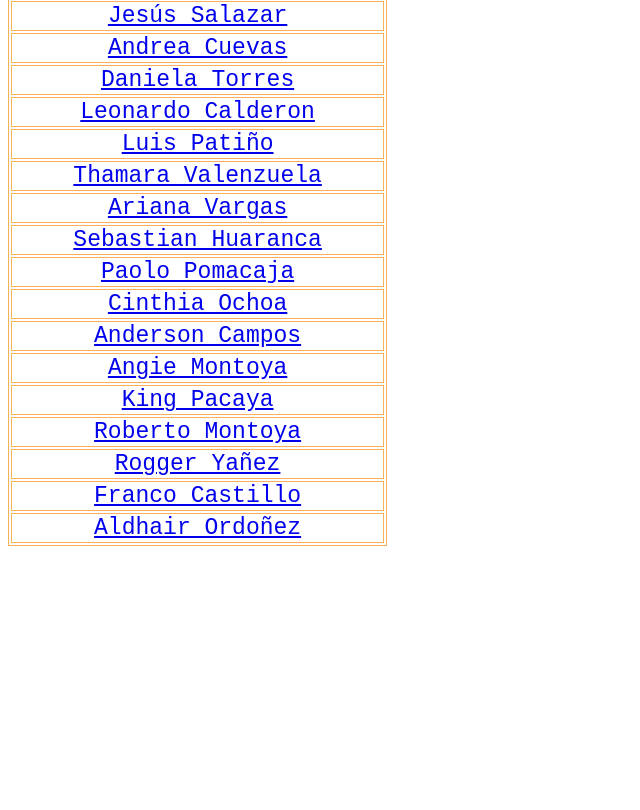
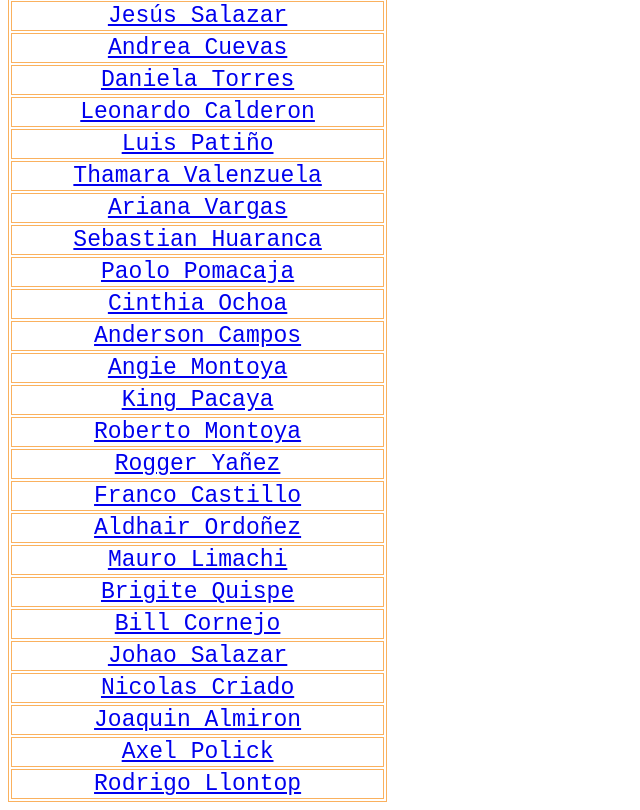
Before and after one commit to Melanie-Cubillas/Melanie-Illari-Cubillas-Alfaro, a plain HTML site: page index.html in a window 1280 px wide. Shown: the part 2221-3031 px from the top of the page, without its empty margins (0-640 px from the left). Before the commit the page ends 2775 px from the top, so only its background shows below. Drawn offline with Linux system fonts and the light colour scheme.

Commit message:
Cambiamos el index

```diff
--- a/index.html
+++ b/index.html
@@ -6,6 +6,7 @@
     <meta name="viewport" content="width=device-width, initial-scale=1.0">
     <title>Melanie Illari Cubillas Alfaro</title>
     <link rel="stylesheet" href="estilo.css">
+    <meta name="google-site-verification" content="9Z2rvJN4XTRZxYEb9VJzBMYRvSKq7dkTRYUVB7B9V48" />
 </head>
 <body>
 <h1 id="grad"> Melanie Illari Cubillas Alfaro </h1>
@@ -192,6 +193,47 @@
             <a href="https://aldhair123.000webhostapp.com/">Aldhair Ordoñez</a>
         </td>
     </tr>
+    <tr>
+        <td>
+            <a href=" https://aplo612.github.io./"> Mauro Limachi</a>
+        </td>
+    </tr>
+    <tr>
+        <td>
+            <a href="https://brigiteemilianaquispemartini.000webhostapp.com/"> Brigite Quispe </a>
+        </td>
+    </tr>
+    <tr>
+        <td>
+            <a href="https://billrenzocornejocondori.000webhostapp.com/">Bill Cornejo</a>
+        </td>
+    </tr>
+
+    <tr>
+        <td>
+            <a href="https://johaosalazarcuyos.github.io/"> Johao Salazar</a>
+        </td>
+    </tr>
+    <tr>
+        <td>
+            <a href="https://nicolax07.github.io/NicolasPatricioCriadoNalvarte./">Nicolas Criado</a>
+        </td>
+    </tr>
+    <tr>
+        <td>
+            <a href="https://joaquinalmiron.github.io/joaquinamiron/"> Joaquin Almiron</a>
+        </td>
+    </tr>
+    <tr>
+        <td>
+            <a href="https://axelpolick.github.io/"> Axel Polick</a>
+        </td>
+    </tr>
+    <tr>
+        <td>
+            <a href="https://rodrigo-julio-llontop-calosi.000webhostapp.com/"> Rodrigo Llontop</a>
+        </td>
+    </tr>
 
 </table>
 
```
